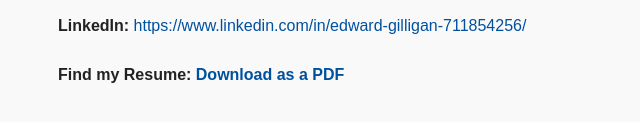
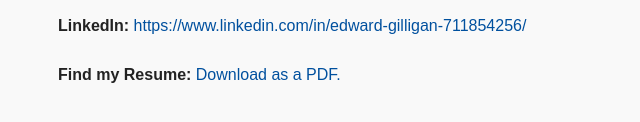
Before and after one commit to egilligan30/EdwardGilligan, a plain HTML site: page index.html in a window 1280 px wide. Shown: the part 2097-2219 px from the top of the page, 182-822 px from the left. Drawn offline with Linux system fonts and the light colour scheme.

Commit message:
Update index.html

```diff
--- a/index.html
+++ b/index.html
@@ -123,7 +123,7 @@
   <div class="contact-info">
     <p><strong>Email:</strong> <a href="mailto:edwardgilligan6@gmail.com">edwardgilligan6@gmail.com</a></p>
     <p><strong>LinkedIn:</strong> <a href="https://www.linkedin.com/in/edward-gilligan-711854256/" target="_blank" rel="noopener noreferrer">https://www.linkedin.com/in/edward-gilligan-711854256/</a></p>
-    <p><strong>Find my Resume: <a href="Gilligan_resume_25 (1).pdf" target="_blank">Download as a PDF</a></strong></p>
+    <p><strong>Find my Resume: </strong><a href="Gilligan_resume_25 (1).pdf" target="_blank">Download as a PDF.</a></p>
 </strong></p>
   </div>
 </body>
```
